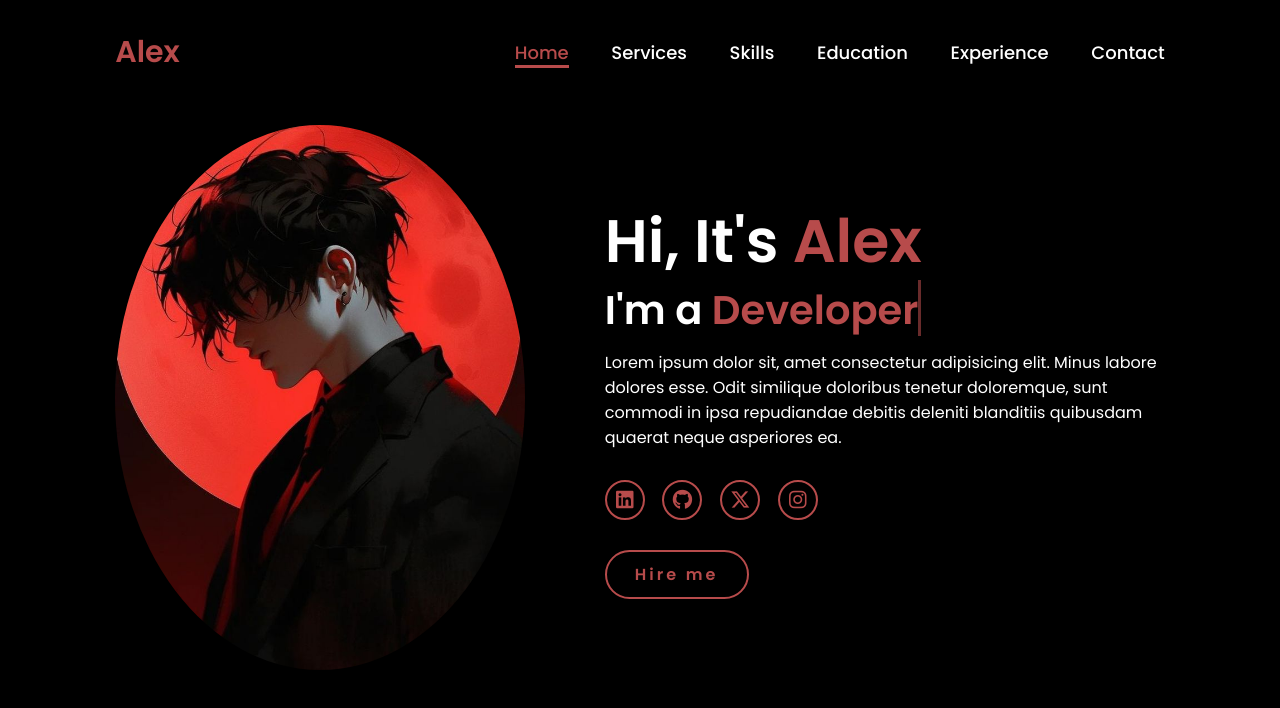
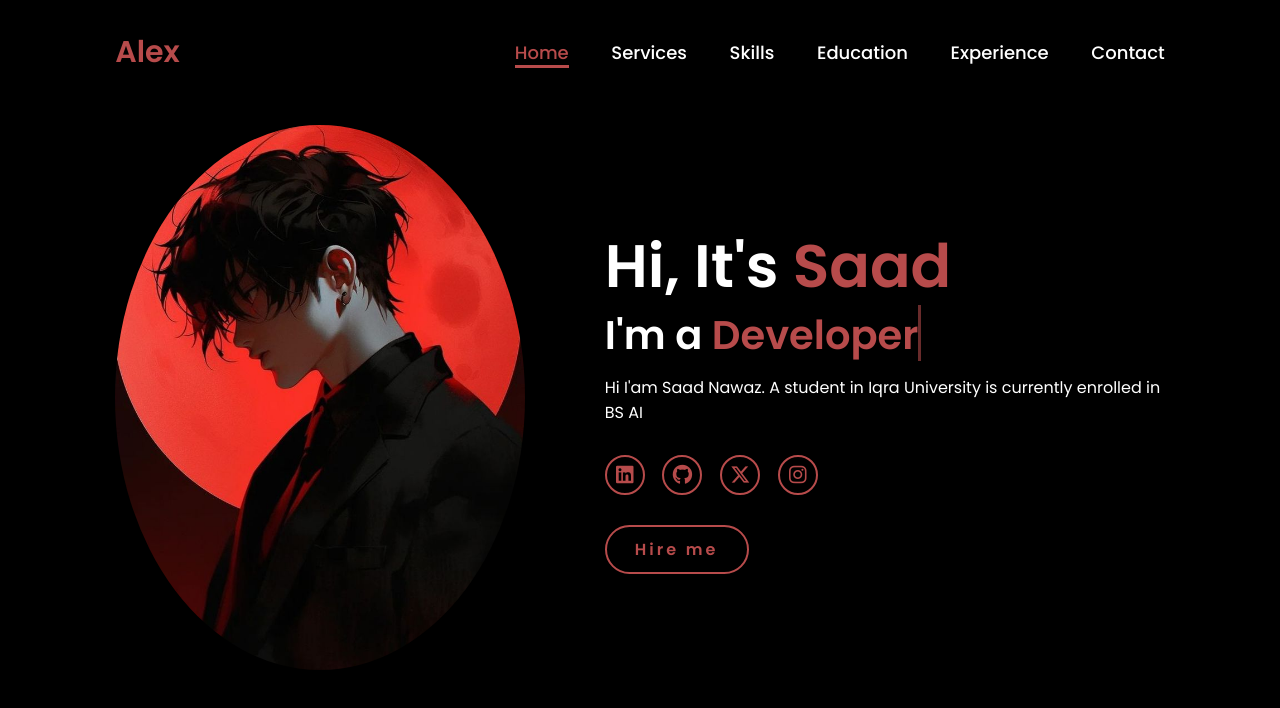
Before and after one commit to Saadispark/portfolio, a plain HTML site: page index.html in a window 1280 px wide. Drawn offline with Linux system fonts and the light colour scheme.

Commit message:
Change name from Alex to Saad and update bio
Updated the introduction section with new name and bio.

```diff
--- a/index.html
+++ b/index.html
@@ -26,9 +26,9 @@
             <img src="main.jpg" alt="">
         </div>
         <div class="home-content">
-            <h1>Hi, It's <span>Alex</span></h1>
+            <h1>Hi, It's <span>Saad</span></h1>
             <h3 class="typing-text">I'm a <span></span></h3>
-            <p>Lorem ipsum dolor sit, amet consectetur adipisicing elit. Minus labore dolores esse. Odit similique doloribus tenetur doloremque, sunt commodi in ipsa repudiandae debitis deleniti blanditiis quibusdam quaerat neque asperiores ea.</p>
+            <p>Hi I'am Saad Nawaz. A student in Iqra University is currently enrolled in BS AI</p>
             <div class="social-icons">
                 <a href="#"><i class="fa-brands fa-linkedin"></i></a>
                 <a href="#"><i class="fa-brands fa-github"></i></a>
```
